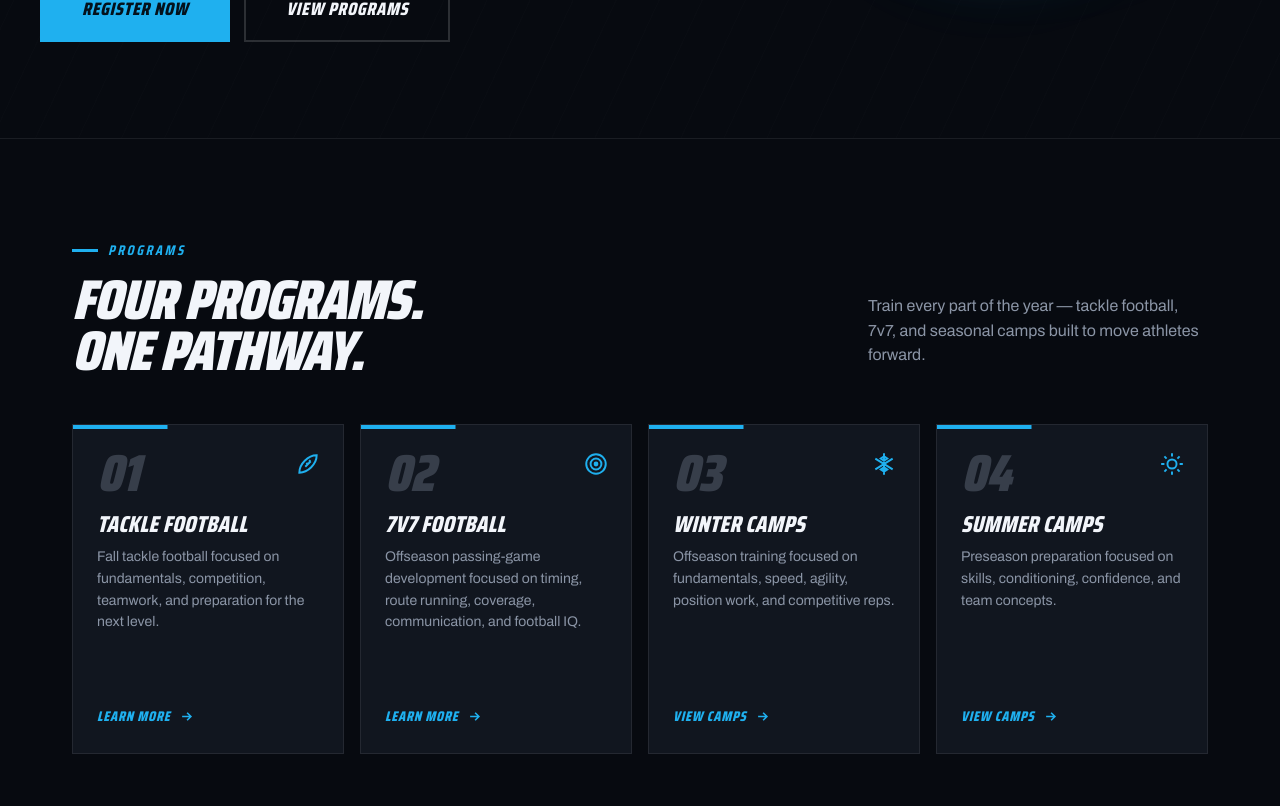
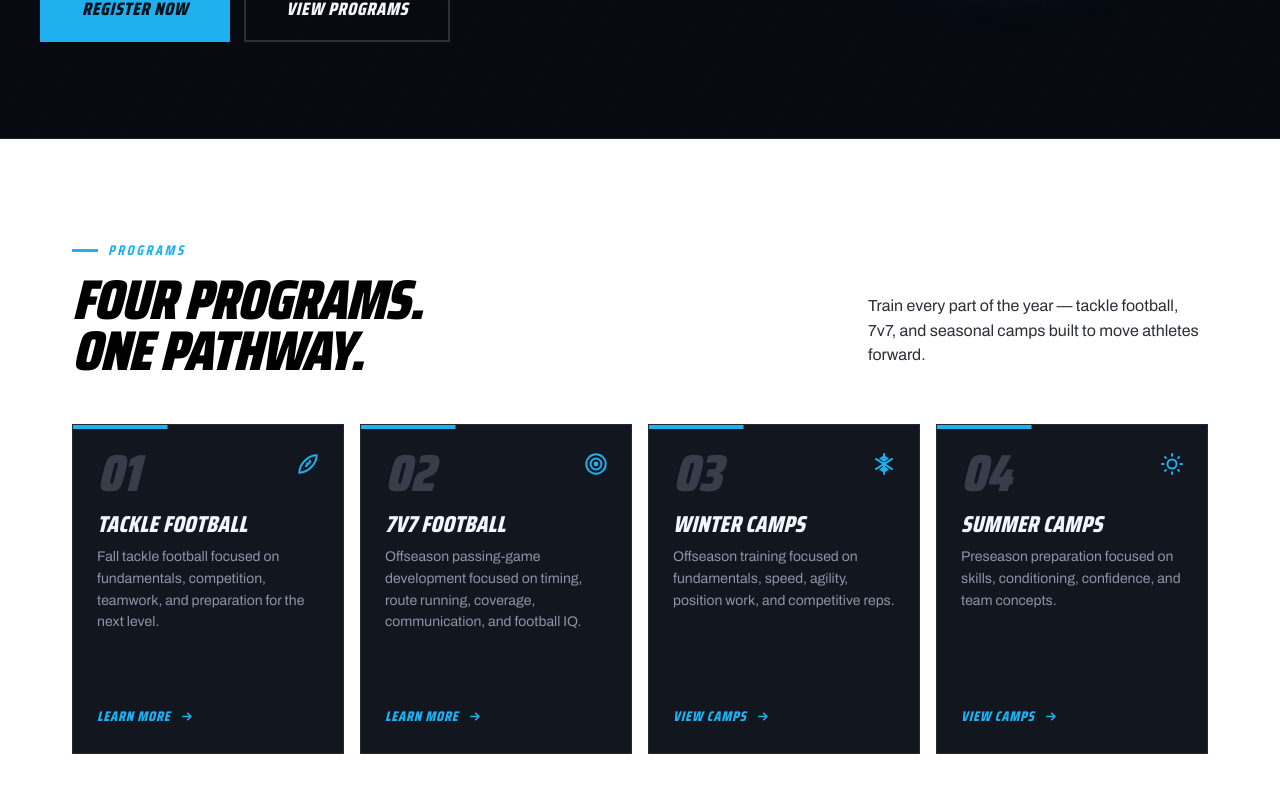
Before and after one commit to backstorycreative/jrgriz, a Next.js app: page / in a window 1280 px wide. Shown: the part 594-1400 px from the top of the page. Built offline with nearby package versions, Linux system fonts and the light colour scheme.

Commit message:
Home programs section: white background with black heading (cards unchanged)

```diff
--- a/app/globals.css
+++ b/app/globals.css
@@ -1603,3 +1603,19 @@ footer {
 .step .arr {
   display: none;
 }
+
+/* ============================================================
+   LIGHT SECTION ("Four programs. One pathway." on home)
+   White background; previously-white text becomes black.
+   The 4 program cards keep their dark background + text (the
+   color is scoped to the section header only, not the cards).
+   ============================================================ */
+.sec-light {
+  background: #ffffff;
+}
+.sec-light .sec-head h2 {
+  color: #000000;
+}
+.sec-light .sec-head .sh-r {
+  color: #2a2f38;
+}
--- a/app/page.tsx
+++ b/app/page.tsx
@@ -167,7 +167,7 @@ export default function Home() {
       </section>
 
       {/* Programs */}
-      <section className="sec" id="programs">
+      <section className="sec sec-light" id="programs">
         <div className="wrap">
           <div className="sec-head">
             <div className="sh-l">
```
